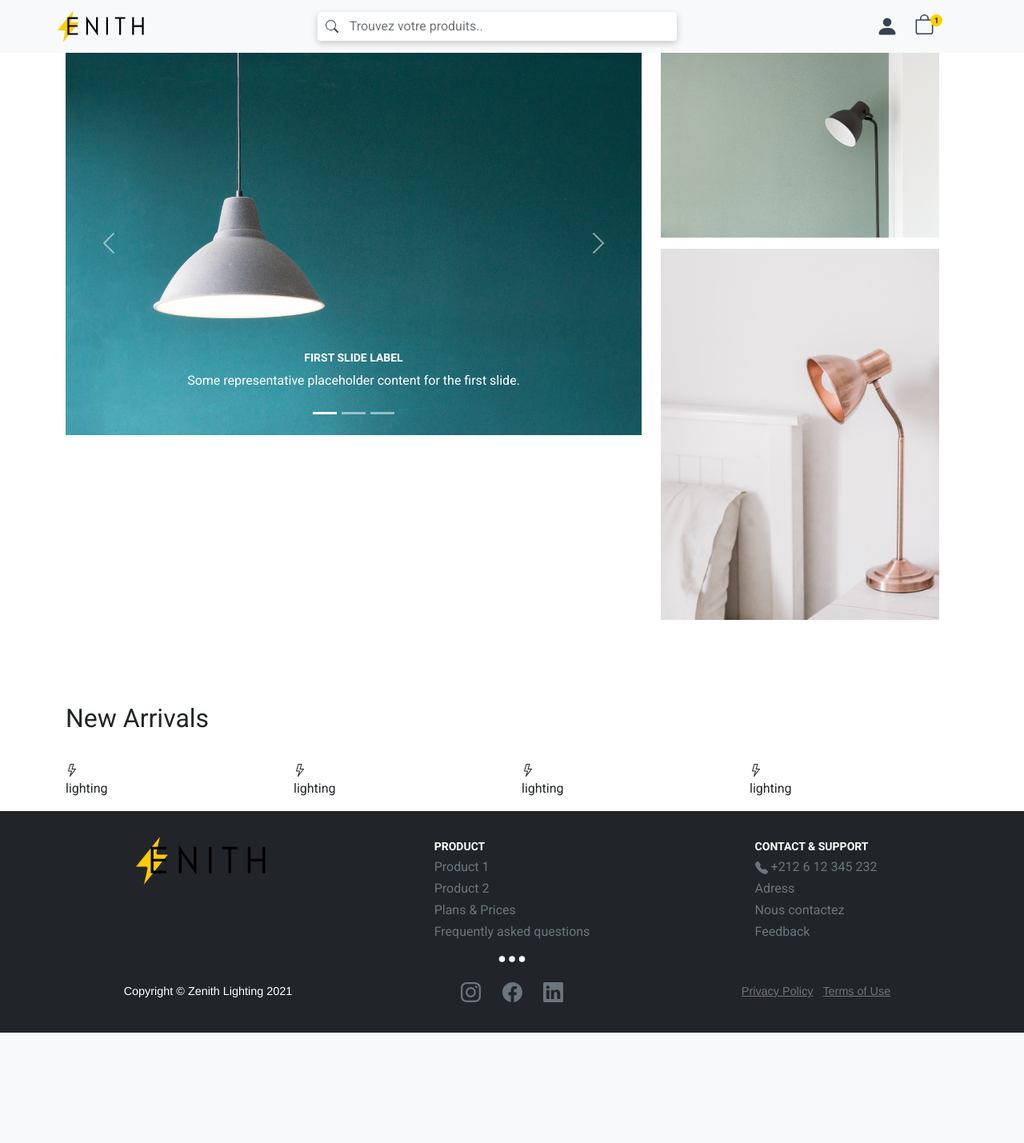
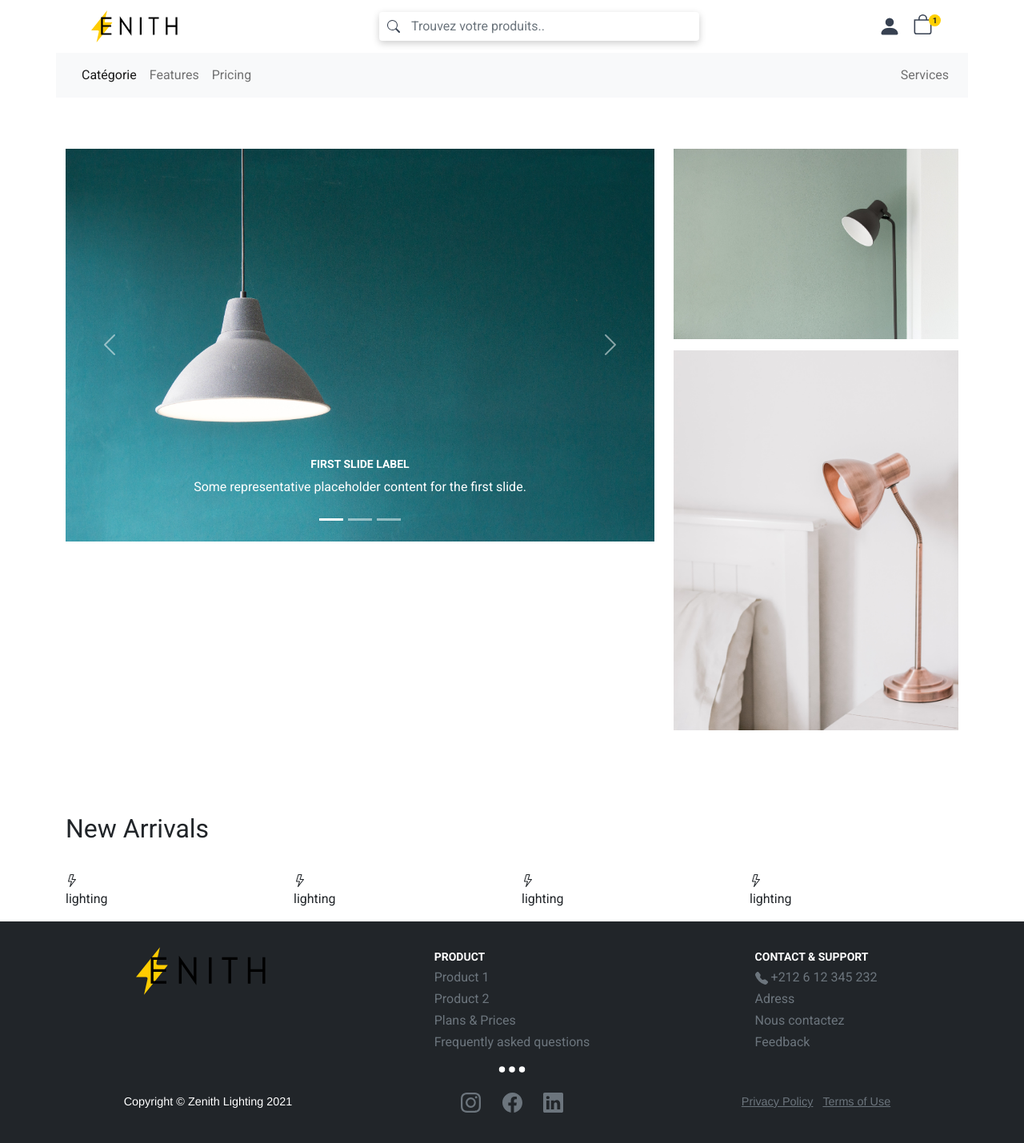
Before and after one commit to Gmarcov/zenith_lighting-v1.2, a PHP site: page /public/index.php in a window 1280 px wide. Shown: the whole page at 80% size. Before the commit the page ends 1291 px from the top, so only its background shows below. Run offline with PHP 8.4, Linux system fonts and the light colour scheme.

Commit message:
Still on the NavBar

```diff
--- a/public/index.php
+++ b/public/index.php
@@ -27,7 +27,7 @@ require_once "../private/models/Tokens.php";
         rel="stylesheet">
 
     <!-- Title -->
-    <title>Zenith</title>
+    <title>Zenith Lighting</title>
 </head>
 
 <body>
@@ -38,16 +38,11 @@ require_once "../private/models/Tokens.php";
 
         <!-- Navbar -->
 
-        <nav class="navbar navbar-expand-lg navbar-light bg-light fixed-top">
+        <nav class="navbar navbar-expand-lg navbar-light container">
             <div class="container-fluid">
-                <a class="navbar-brand" href="#"><img class="header-Logo" src="../src/img/logo.svg"
-                        alt="Logo Zenith"></a>
-
-                <!-- <button class="navbar-toggler" type="button" data-bs-toggle="collapse" data-bs-target="#navbarSupportedContent" aria-controls="navbarSupportedContent" aria-expanded="false" aria-label="Toggle navigation">
-                <span class="navbar-toggler-icon"></span>
-              </button>
-
-              <div class="collapse navbar-collapse" id="navbarSupportedContent"> -->
+                <a class="navbar-brand" href="#">
+                    <img class="header-Logo" src="../src/img/logo.svg"alt="Logo Zenith">
+                </a>
 
                 <!-- Search -->
 
@@ -70,9 +65,10 @@ require_once "../private/models/Tokens.php";
                     </div>
                 </div>
 
-                <!-- Icons -->
+                <!-- Account & Cart -->
 
                 <ul class="navbar-nav me-auto mb-2 mb-lg-0 navbar-Icon">
+                    <!-- Account -->
                     <li class="nav-item">
                         <a href="">
                             <svg xmlns="http://www.w3.org/2000/svg" width="28" height="30" fill="#374151"
@@ -81,18 +77,49 @@ require_once "../private/models/Tokens.php";
                             </svg>
                         </a>
                     </li>
-                    <li class="nav-item cart">
+                    <!-- Cart -->
+                    <li class="nav-item cart dropdown">
                         <span class="cart-number">1</span>
-                        <a href="">
+                        <a class="" href="" id="navbarDarkDropdownMenuLink" role="button" data-bs-toggle="dropdown" aria-expanded="false">
                             <svg xmlns="http://www.w3.org/2000/svg" width="25" height="25" fill="#374151"
                                 class="bi bi-bag" viewBox="0 0 16 16">
                                 <path
                                     d="M8 1a2.5 2.5 0 0 1 2.5 2.5V4h-5v-.5A2.5 2.5 0 0 1 8 1zm3.5 3v-.5a3.5 3.5 0 1 0-7 0V4H1v10a2 2 0 0 0 2 2h10a2 2 0 0 0 2-2V4h-3.5zM2 5h12v9a1 1 0 0 1-1 1H3a1 1 0 0 1-1-1V5z" />
                             </svg>
                         </a>
+
+                        <ul class="dropdown-menu cart-dropdown" aria-labelledby="navbarDarkDropdownMenuLink">
+                            <li>Panier vide</li>
+                        </ul>
                     </li>
                 </ul>
                 <!-- </div> -->
+            </div>
+        </nav>
+
+        <!-- Bottom Nav -->
+
+        <nav class="navbar navbar-expand-lg navbar-light bg-light container bot-nav">
+            <div class="container-fluid">
+                <button class="navbar-toggler" type="button" data-bs-toggle="collapse" data-bs-target="#navbarText" aria-controls="navbarText" aria-expanded="false" aria-label="Toggle navigation">
+                <span class="navbar-toggler-icon"></span>
+                </button>
+                <div class="collapse navbar-collapse" id="navbarText">
+                <ul class="navbar-nav me-auto mb-2 mb-lg-0">
+                    <li class="nav-item">
+                    <a class="nav-link active" aria-current="page" href="#">Catégorie</a>
+                    </li>
+                    <li class="nav-item">
+                    <a class="nav-link" href="#">Features</a>
+                    </li>
+                    <li class="nav-item">
+                    <a class="nav-link" href="#">Pricing</a>
+                    </li>
+                </ul>
+                <span class="navbar-text">
+                    Services
+                </span>
+                </div>
             </div>
         </nav>
 
@@ -110,73 +137,9 @@ require_once "../private/models/Tokens.php";
         <!-- Landing Page -->
 
         <section class="hero-Page">
-
             <div class="container">
 
-                <div class="row">
-
-                    <!-- Big poster Carousel -->
-
-                    <!-- <div class="col-7">
-                  <div id="carouselExampleCaptions" class="carousel slide" data-bs-ride="carousel">
-                    <div class="carousel-indicators">
-                      <button type="button" data-bs-target="#carouselExampleCaptions" data-bs-slide-to="0" class="active" aria-current="true" aria-label="Slide 1"></button>
-                      <button type="button" data-bs-target="#carouselExampleCaptions" data-bs-slide-to="1" aria-label="Slide 2"></button>
-                      <button type="button" data-bs-target="#carouselExampleCaptions" data-bs-slide-to="2" aria-label="Slide 3"></button>
-                    </div>
-                    <div class="carousel-inner">
-                      <div class="carousel-item active">
-                        <img src="../src/img/hero/lamp1.jpg" class="d-block w-100" alt="...">
-                        <div class="carousel-caption d-none d-md-block">
-                          <h5>First slide label</h5>
-                          <p>Some representative placeholder content for the first slide.</p>
-                        </div>
-                      </div>
-                      <div class="carousel-item">
-                        <img src="../src/img/hero/lamp2.jpg" class="d-block w-100" alt="...">
-                        <div class="carousel-caption d-none d-md-block">
-                          <h5>Second slide label</h5>
-                          <p>Some representative placeholder content for the second slide.</p>
-                        </div>
-                      </div>
-                      <div class="carousel-item">
-                        <img src="../src/img/hero/lamp2.jpg" class="d-block w-100" alt="...">
-                        <div class="carousel-caption d-none d-md-block">
-                          <h5>Third slide label</h5>
-                          <p>Some representative placeholder content for the third slide.</p>
-                        </div>
-                      </div>
-                    </div>
-                    <button class="carousel-control-prev" type="button" data-bs-target="#carouselExampleCaptions" data-bs-slide="prev">
-                      <span class="carousel-control-prev-icon" aria-hidden="true"></span>
-                      <span class="visually-hidden">Previous</span>
-                    </button>
-                    <button class="carousel-control-next" type="button" data-bs-target="#carouselExampleCaptions" data-bs-slide="next">
-                      <span class="carousel-control-next-icon" aria-hidden="true"></span>
-                      <span class="visually-hidden">Next</span>
-                    </button>
-                  </div>
-                </div>
-
-                <div class="col-5 col-md-12 container">
-
-                  <div class="row">
-                    <img src="../src/img/hero/lamp1.jpg" alt="" style="height: 250px;">
-                  </div>
-
-                  <div class="row">
-                    <div class="col-2 col-md-12 slider-3">
-                      <img src="../src/img/hero/lamp1.jpg" alt="">
-                    </div>
-                    <div class="col-2 slider-2">
-                      <img src="../src/img/hero/lamp4.jpg" alt="">
-                    </div>
-                  </div>
-
-                </div>
-              </div>
-            </div> -->
-
+                <!-- Big poster Carousel -->
                     <div class="row">
 
                         <!--Grid column-->
@@ -239,21 +202,8 @@ require_once "../private/models/Tokens.php";
 
                         </div>
 
-                        <!--Grid column-->
-
-                        <!--Grid column-->
-                        <!-- <div class="col-lg-4 col-md-6 mb-4">
-
-                <img src="http://mdbootstrap.com/img/Photos/Lightbox/Original/img%20(77).jpg" class="img-fluid mb-4" alt=""
-                  data-wow-delay="0.2s">
-
-                <img src="http://mdbootstrap.com/img/Photos/Lightbox/Original/img%20(67).jpg" class="img-fluid mb-4" alt=""
-                  data-wow-delay="0.5s">
-
-              </div> -->
-                        <!--Grid column-->
-
                     </div>
+            </div>
         </section>
 
     </header>
--- /dev/null
+++ b/src/scripts/main.js
@@ -0,0 +1 @@
+$("[data-toggle=popover]").popover();
--- a/src/styles/navbar.css
+++ b/src/styles/navbar.css
@@ -3,8 +3,14 @@
 /* Logo */
 
 .header-Logo {
-  padding-left: 50%;
+  padding-left: 20px;
   height: 40px;
+}
+
+@media only screen and (max-width: 1000px) {
+  .header-Logo{
+    padding-left: 20%;
+  }
 }
 
 @media only screen and (max-width: 600px){
@@ -37,18 +43,24 @@
   }
 }
 
-/* Icons */
+/* Account */
 
 .bi-person-fill {
-  margin-right: 20px;
+  margin-right: 15px;
 }
+
+/* Cart */
 
 .cart {
   position: relative;
 }
 
+.cart span{
+  cursor: pointer;
+}
+
 .bi-bag {
-  margin-right: 100px;
+  margin-right: 20px;
 }
 
 .cart-number {
@@ -59,6 +71,12 @@
   font-weight: 700;
   background-color: rgb(255, 208, 0);
   border-radius: 100%;
+  text-align: center;
+}
+
+.cart-dropdown{
+  transform: translateX(-70px);
+  padding: 5% 0 5% 0;
   text-align: center;
 }
 
@@ -75,7 +93,7 @@
     }
 
     .navbar-Icon{
-        margin-left: 120px;
+        margin-left: 0px;
         display: inline;
         white-space: nowrap;
         float: right;
@@ -92,3 +110,15 @@
         margin-right: 5px !important;
     }
 }
+
+/* Bot Navbar */
+
+/* .bot-nav{
+  background-color: #DFDFDF;
+} */
+
+
+
+.bot-nav-div .nav-link{
+  padding: 0 40px 0 20px;
+}
```
Also changed, not shown: public/footer.html.php (added), public/navbar.html.php (added).
